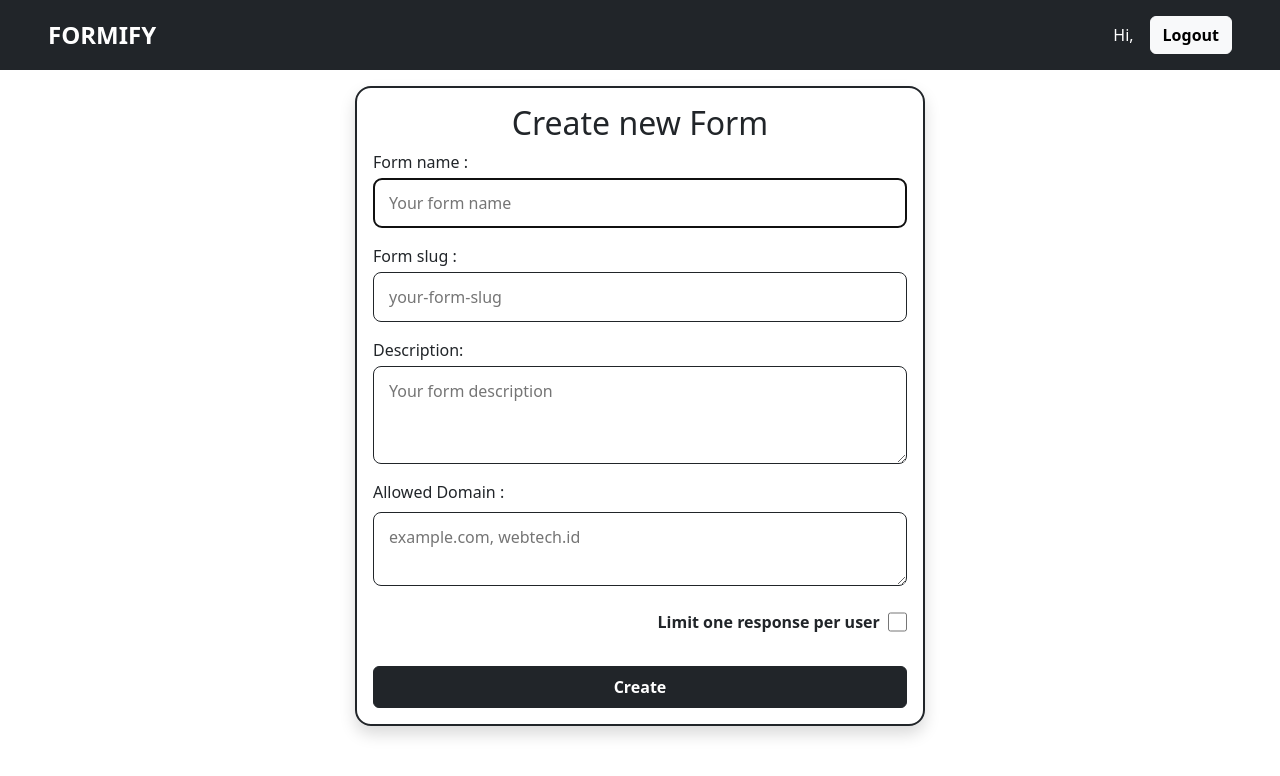
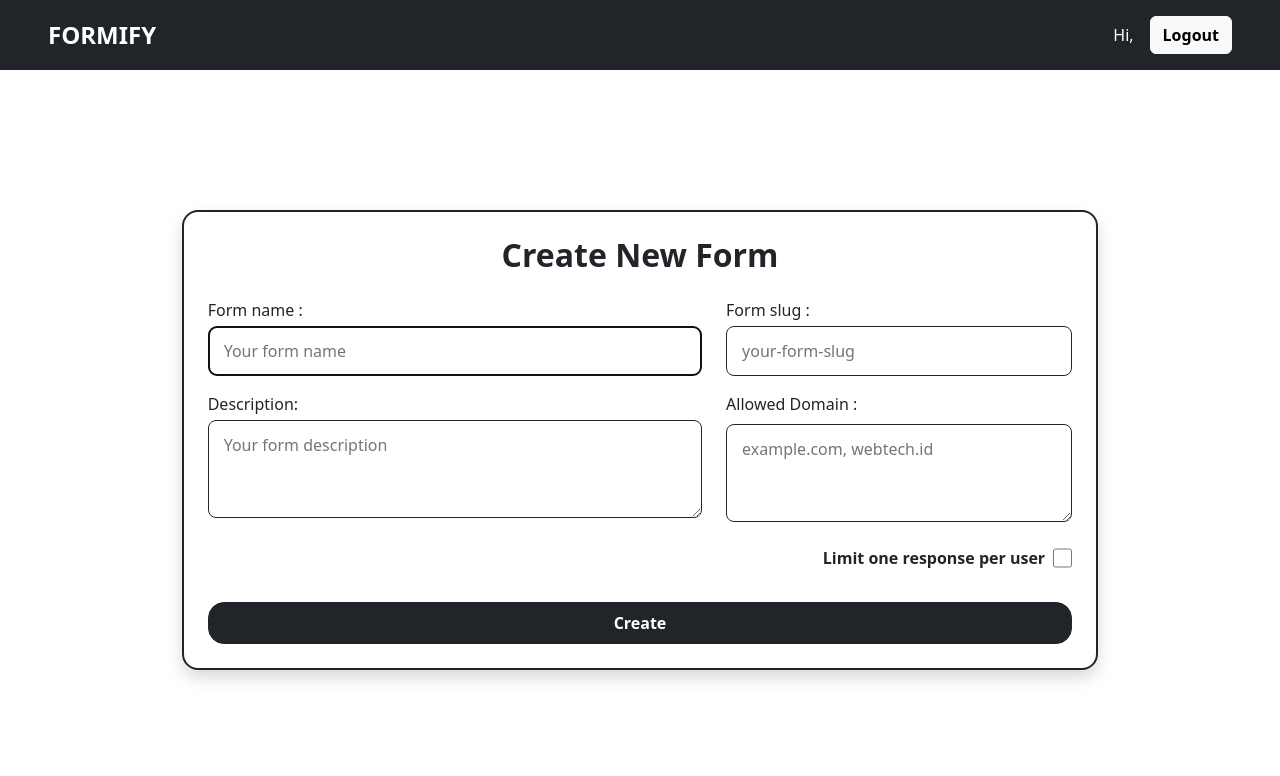
Before and after one commit to moonrill/formify-frontend, a React (Vite) app: page /create in a window 1280 px wide. Shown: the top 776 px of the page. Built offline with nearby package versions, Linux system fonts and the light colour scheme; no server answers.

Commit message:
update : re style create form page

```diff
--- a/src/components/Navbar.jsx
+++ b/src/components/Navbar.jsx
@@ -24,7 +24,7 @@ export const Navbar = () => {
   };
 
   return (
-    <nav className="d-flex align-items-center justify-content-between bg-dark px-5 py-3 text-bg-dark">
+    <nav className="d-flex align-items-center justify-content-between bg-dark px-5 py-3 text-bg-dark position-fixed top-0 w-100">
       <Link
         to={"/"}
         className="fs-4 text-white text-decoration-none fw-semibold"
--- a/src/config/app.js
+++ b/src/config/app.js
@@ -1,5 +1,5 @@
 const config = {
-  apiUrl: import.meta.env.VITE_API_URL,
+  apiUrl: import.meta.env.VITE_API_URL || "http://localhost:8000/api/v1",
 };
 
 export default config;
--- /dev/null
+++ b/src/css/Custom.css
@@ -0,0 +1,3 @@
+.main {
+  min-height: calc(100vh - 100px);
+}
--- a/src/layout/Layout.jsx
+++ b/src/layout/Layout.jsx
@@ -5,7 +5,7 @@ export const Layout = () => {
   return (
     <>
       <Navbar />
-      <div className="container">
+      <div className="container" style={{ marginTop: "90px" }}>
         <Outlet />
       </div>
     </>
--- a/src/main.jsx
+++ b/src/main.jsx
@@ -3,6 +3,7 @@ import ReactDOM from "react-dom/client";
 import { RouterProvider } from "react-router-dom";
 import router from "./router.jsx";
 import "../bootstrap-5.3.3-dist/css/bootstrap.css";
+import "./css/Custom.css";
 
 ReactDOM.createRoot(document.getElementById("root")).render(
   <React.StrictMode>
--- a/src/pages/CreateForm.jsx
+++ b/src/pages/CreateForm.jsx
@@ -24,10 +24,12 @@ export const CreateForm = () => {
   };
 
   return (
-    <div className="row mt-3 justify-content-center">
-      <div className="col-lg-6 col-md-8 border border-dark border-2 rounded-4 p-3 shadow">
-        <h1 className="fs-2 mb-2 text-center">Create new Form</h1>
+    <div className="row m-2 justify-content-center align-items-center position-relative main">
+      <div className="col-lg-10 col-md-12 border border-dark border-2 rounded-4 p-4 shadow">
+        <h1 className="fs-2 mb-4 fw-bold text-center">Create New Form</h1>
         <form onSubmit={handleSubmit}>
+          <div className="row">
+            <div className="col-sm-12 col-md-7 d-flex flex-column">
               <div className="mb-3 d-flex gap-1 flex-column">
                 <label htmlFor="name">Form name :</label>
                 <input
@@ -38,17 +40,6 @@ export const CreateForm = () => {
                   autoFocus
                   placeholder="Your form name"
                   onChange={(e) => setName(e.target.value)}
-            />
-          </div>
-          <div className="mb-3 d-flex gap-1 flex-column">
-            <label htmlFor="slug">Form slug :</label>
-            <input
-              type="text"
-              id="slug"
-              className="rounded-3 border border-dark"
-              style={{ padding: "12px 15px" }}
-              placeholder="your-form-slug"
-              onChange={(e) => setSlug(e.target.value)}
                 />
               </div>
               <div className="mb-3 d-flex gap-1 flex-column">
@@ -63,18 +54,35 @@ export const CreateForm = () => {
                   onChange={(e) => setDescription(e.target.value)}
                 ></textarea>
               </div>
+            </div>
+            <div className=" col-sm-12 col-md-5">
+              <div className="mb-3 d-flex gap-1 flex-column">
+                <label htmlFor="slug">Form slug :</label>
+                <input
+                  type="text"
+                  id="slug"
+                  className="rounded-3 border border-dark"
+                  style={{ padding: "12px 15px" }}
+                  placeholder="your-form-slug"
+                  onChange={(e) => setSlug(e.target.value)}
+                />
+              </div>
+
               <div className="mb-4 d-flex flex-column gap-2">
                 <label htmlFor="domain">Allowed Domain : </label>
                 <textarea
-              id="desc"
+                  id="domain"
                   cols="30"
-              rows="2"
+                  rows="3"
                   className="rounded-3 border border-dark"
                   style={{ padding: "12px 15px" }}
                   placeholder="example.com, webtech.id"
                   onChange={(e) => setAllowedDomain(e.target.value.split(","))}
                 ></textarea>
               </div>
+            </div>
+          </div>
+
           <div className="mb-3 d-flex gap-2 justify-content-end">
             <label htmlFor="limit_one_response" className="fw-semibold">
               Limit one response per user
@@ -89,7 +97,7 @@ export const CreateForm = () => {
               onChange={(e) => setLimit(e.target.checked)}
             />
           </div>
-          <button className="btn btn-dark fw-semibold w-100 py-2 mt-3">
+          <button className="btn btn-dark fw-semibold w-100 rounded-4 py-2 mt-3">
             Create
           </button>
         </form>
--- a/src/utils/isLoggedIn.js
+++ b/src/utils/isLoggedIn.js
@@ -5,7 +5,7 @@ export const CheckIfLoggedIn = () => {
   const navigate = useNavigate();
   useEffect(() => {
     const user = JSON.parse(localStorage.getItem("user"));
-    if (!user.accessToken) {
+    if (!user?.accessToken) {
       navigate("/login");
     }
   }, [navigate]);
```
Lines whose indentation alone changed are shown as unchanged.
